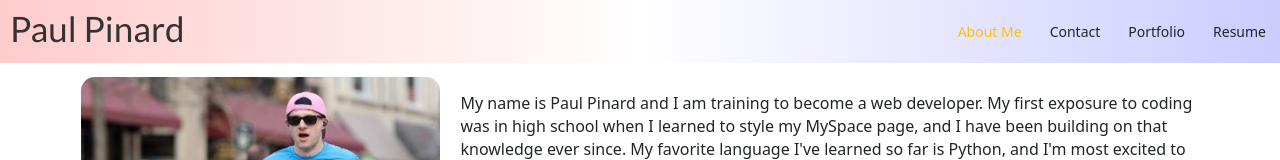
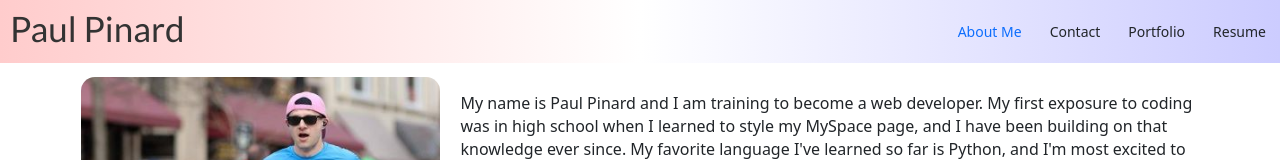
Before and after one commit to pikaypi/pinard-react-portfolio, a React (Create React App) app: page / in a window 1280 px wide. Shown: the top 160 px of the page. Built offline with nearby package versions, Linux system fonts and the light colour scheme.

Commit message:
change active tab color

```diff
--- a/src/components/Navbar.js
+++ b/src/components/Navbar.js
@@ -7,22 +7,22 @@
       <h1>Paul Pinard</h1>
       <ul className='nav nav-tabs-success justify-content-end'>
         <li className='nav-item'>
-          <a href='#aboutMe' onClick={() => handlePageChange('aboutMe')} className={currentPage === 'aboutMe' ? 'nav-link active text-warning' : 'nav-link text-dark'}>
+          <a href='#aboutMe' onClick={() => handlePageChange('aboutMe')} className={currentPage === 'aboutMe' ? 'nav-link active' : 'nav-link text-dark'}>
             About Me
           </a>
         </li>
         <li className='nav-item'>
-          <a href='#contact' onClick={() => handlePageChange('contact')} className={currentPage === 'contact' ? 'nav-link active text-warning' : 'nav-link text-dark'}>
+          <a href='#contact' onClick={() => handlePageChange('contact')} className={currentPage === 'contact' ? 'nav-link active' : 'nav-link text-dark'}>
             Contact
           </a>
         </li>
         <li className='nav-item'>
-          <a href='#portfolio' onClick={() => handlePageChange('portfolio')} className={currentPage === 'portfolio' ? 'nav-link active text-warning' : 'nav-link text-dark'}>
+          <a href='#portfolio' onClick={() => handlePageChange('portfolio')} className={currentPage === 'portfolio' ? 'nav-link active' : 'nav-link text-dark'}>
             Portfolio
           </a>
         </li>
         <li className='nav-item'>
-          <a href='#resume' onClick={() => handlePageChange('resume')} className={currentPage === 'resume' ? 'nav-link active text-warning' : 'nav-link text-dark'}>
+          <a href='#resume' onClick={() => handlePageChange('resume')} className={currentPage === 'resume' ? 'nav-link active' : 'nav-link text-dark'}>
             Resume
           </a>
         </li>
```
